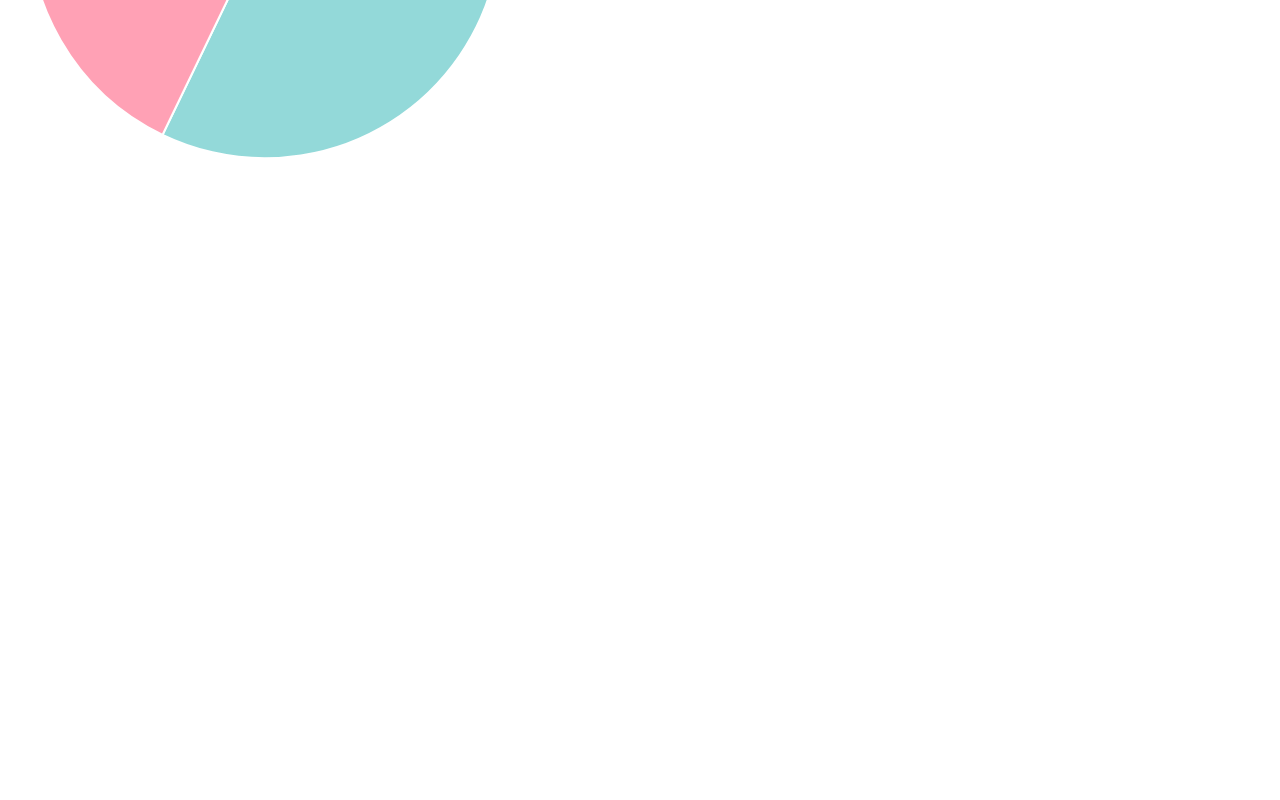
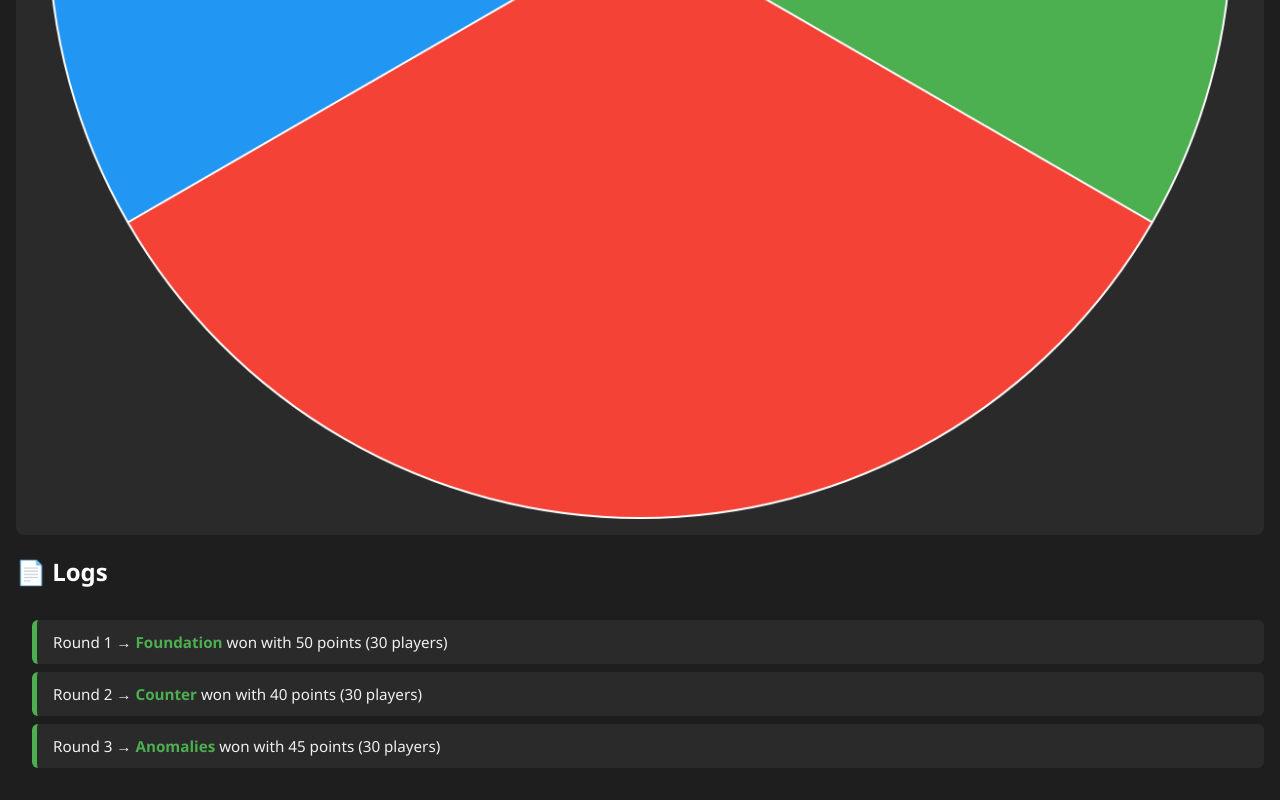
Before and after one commit to ciabalaiz/rbreachstats, a plain HTML site: page index.html in a window 1280 px wide. Shown: the part 815-1615 px from the top of the page. Before the commit the page ends 1360 px from the top, so only its background shows below. Drawn offline with nearby package versions, Linux system fonts and the light colour scheme.

Commit message:
Revamp of index codes

```diff
--- a/index.html
+++ b/index.html
@@ -1,67 +1,52 @@
 <!DOCTYPE html>
 <html lang="en">
 <head>
-  <meta charset="UTF-8">
-  <title>SCP Faction Win Chart</title>
-  <script src="https://cdn.jsdelivr.net/npm/chart.js"></script>
+  <meta charset="UTF-8" />
+  <meta name="viewport" content="width=device-width, initial-scale=1.0"/>
+  <title>SCP Game Stats</title>
   <style>
-    body { font-family: sans-serif; padding: 20px; }
-    canvas { max-width: 600px; }
+    body {
+      background-color: #1e1e1e;
+      color: #f0f0f0;
+      font-family: 'Segoe UI', sans-serif;
+      margin: 0;
+      padding: 1rem;
+    }
+    h1, h2 {
+      color: #ffffff;
+    }
+    canvas {
+      background-color: #2a2a2a;
+      border-radius: 8px;
+      padding: 1rem;
+    }
+    ul#log-list {
+      margin-top: 2rem;
+      padding-left: 1rem;
+      list-style: none;
+    }
+    ul#log-list li {
+      background-color: #2a2a2a;
+      border-left: 5px solid #4caf50;
+      padding: 0.75rem 1rem;
+      margin: 0.5rem 0;
+      border-radius: 6px;
+      font-size: 0.95rem;
+    }
+    .winner {
+      color: #4caf50;
+      font-weight: bold;
+    }
   </style>
 </head>
 <body>
-  <h1>Winning Faction Distribution</h1>
-  <canvas id="factionChart" width="600" height="600"></canvas>
+  <h1>📊 SCP Round Win Stats</h1>
+  <canvas id="myChart" width="400" height="400"></canvas>
 
-  <script>
-    async function loadFactionWins() {
-      const response = await fetch('logs.json');
-      const logs = await response.json();
+  <h2>📄 Logs</h2>
+  <ul id="log-list"></ul>
 
-      const winCounts = {};
-
-      logs.forEach(log => {
-        if (!winCounts[log]) winCounts[log] = 0;
-        winCounts[log]++;
-      });
-
-      const labels = Object.keys(winCounts);
-      const data = Object.values(winCounts);
-
-      const ctx = document.getElementById('factionChart').getContext('2d');
-      new Chart(ctx, {
-        type: 'pie',
-        data: {
-          labels: labels,
-          datasets: [{
-            label: 'Wins',
-            data: data,
-            backgroundColor: [
-              'rgba(75, 192, 192, 0.6)',
-              'rgba(255, 99, 132, 0.6)',
-              'rgba(255, 205, 86, 0.6)',
-              'rgba(153, 102, 255, 0.6)',
-              'rgba(54, 162, 235, 0.6)',
-              'rgba(201, 203, 207, 0.6)'
-            ],
-            borderColor: 'white',
-            borderWidth: 2
-          }]
-        },
-        options: {
-          responsive: true,
-          plugins: {
-            legend: { position: 'right' },
-            title: {
-              display: true,
-              text: 'Which Faction Wins the Most?'
-            }
-          }
-        }
-      });
-    }
-
-    loadFactionWins();
-  </script>
+  <script src="https://cdn.jsdelivr.net/npm/chart.js"></script>
+  <script src="index.js"></script>
 </body>
 </html>
--- /dev/null
+++ b/index.js
@@ -0,0 +1,31 @@
+fetch('logs.json')
+  .then(res => res.json())
+  .then(data => {
+    const chartData = {};
+    const logList = document.getElementById('log-list');
+
+    data.forEach((entry, index) => {
+      const { winner, points, players } = entry;
+
+      // Count winners
+      chartData[winner] = (chartData[winner] || 0) + 1;
+
+      // Display log entry
+      const li = document.createElement('li');
+      li.innerHTML = `Round ${index + 1} → <span class="winner">${winner}</span> won with ${points} points (${players} players)`;
+      logList.appendChild(li);
+    });
+
+    // Pie chart
+    const ctx = document.getElementById('myChart').getContext('2d');
+    new Chart(ctx, {
+      type: 'pie',
+      data: {
+        labels: Object.keys(chartData),
+        datasets: [{
+          data: Object.values(chartData),
+          backgroundColor: ['#4caf50', '#f44336', '#2196f3', '#ff9800']
+        }]
+      }
+    });
+  });
--- a/logs.json
+++ b/logs.json
@@ -1,23 +1,17 @@
 [
-  "Foundation",
-  "Anomalies",
-  "Anomalies",
-  "Counter",
-  "Foundation",
-  "Anomalies",
-  "Counter",
-  "Counter",
-  "Anomalies",
-  "Foundation",
-  "Foundation",
-  "Foundation",
-  "Foundation",
-  "Foundation",
-  "Foundation",
-  "Foundation",
-  "Foundation",
-  "GOC",
-  "Foundation",
-  "Counter",
-  "Foundation"
+  {
+    "players": 30,
+    "winner": "Foundation",
+    "points": 50
+  },
+  {
+    "players": 30,
+    "winner": "Counter",
+    "points": 40
+  },
+  {
+    "players": 30,
+    "winner": "Anomalies",
+    "points": 45
+  }
 ]
--- /dev/null
+++ b/testLogs.json
@@ -0,0 +1,3 @@
+[
+
+]
```
